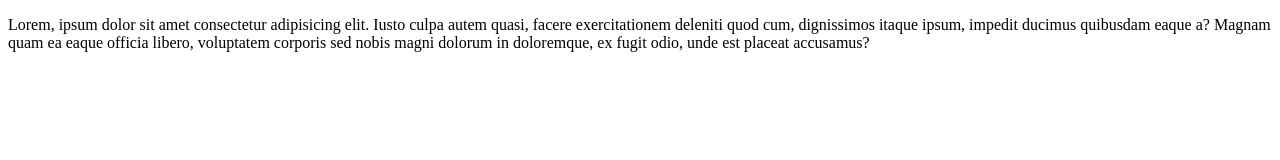
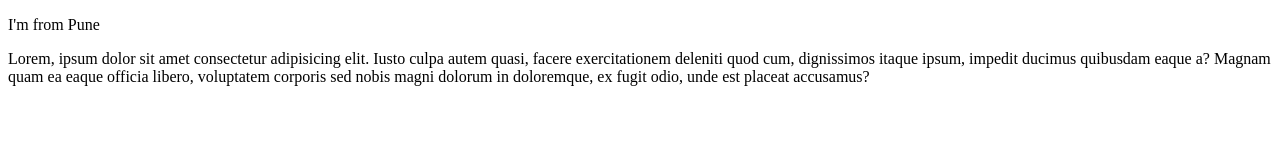
Before and after one commit to ShubhamSj07/git-github-session, a plain HTML site: page about.html in a window 1280 px wide. Drawn offline with Linux system fonts and the light colour scheme.

Commit message:
modified about.html

```diff
--- a/about.html
+++ b/about.html
@@ -7,6 +7,7 @@
     <title>About</title>
   </head>
   <body>
+    <p>I'm from Pune</p>
     <p>
       Lorem, ipsum dolor sit amet consectetur adipisicing elit. Iusto culpa
       autem quasi, facere exercitationem deleniti quod cum, dignissimos itaque
```
